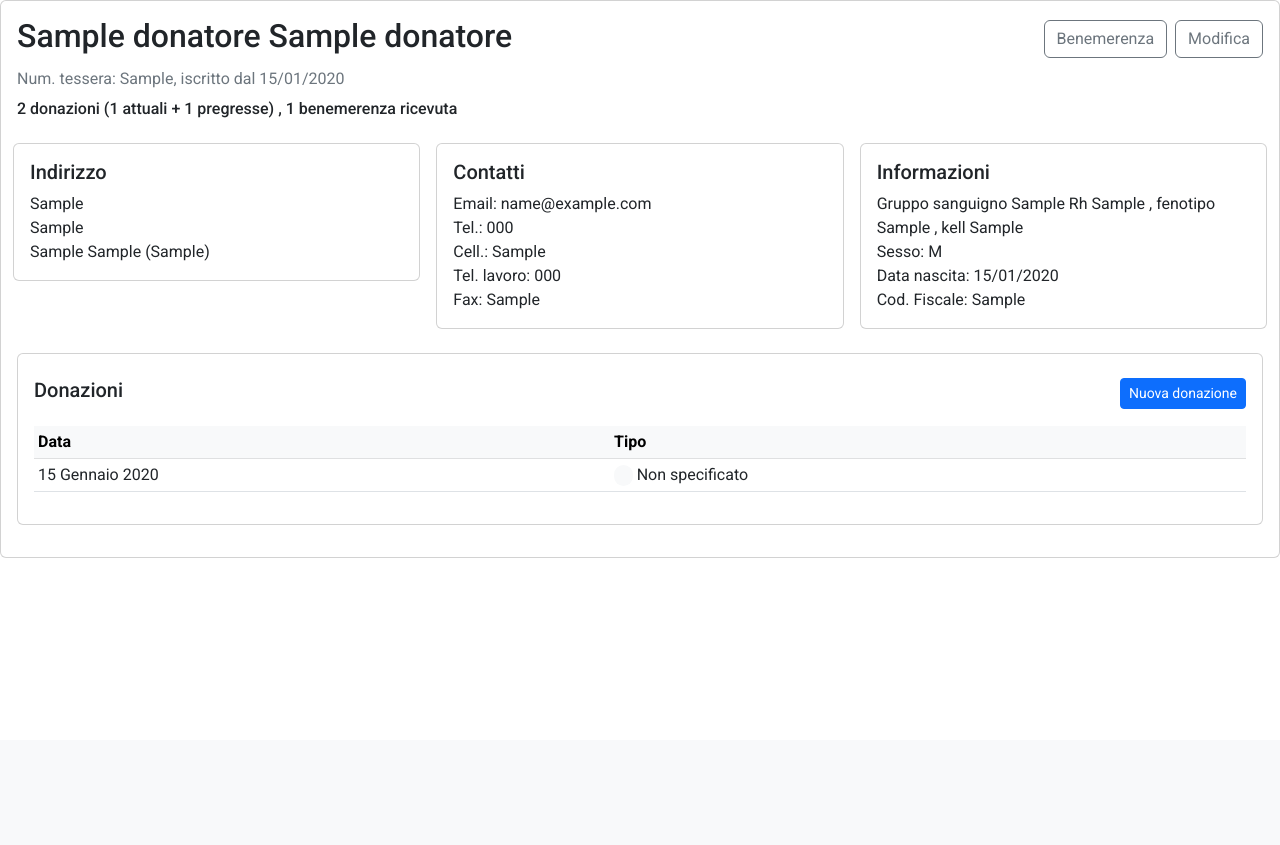
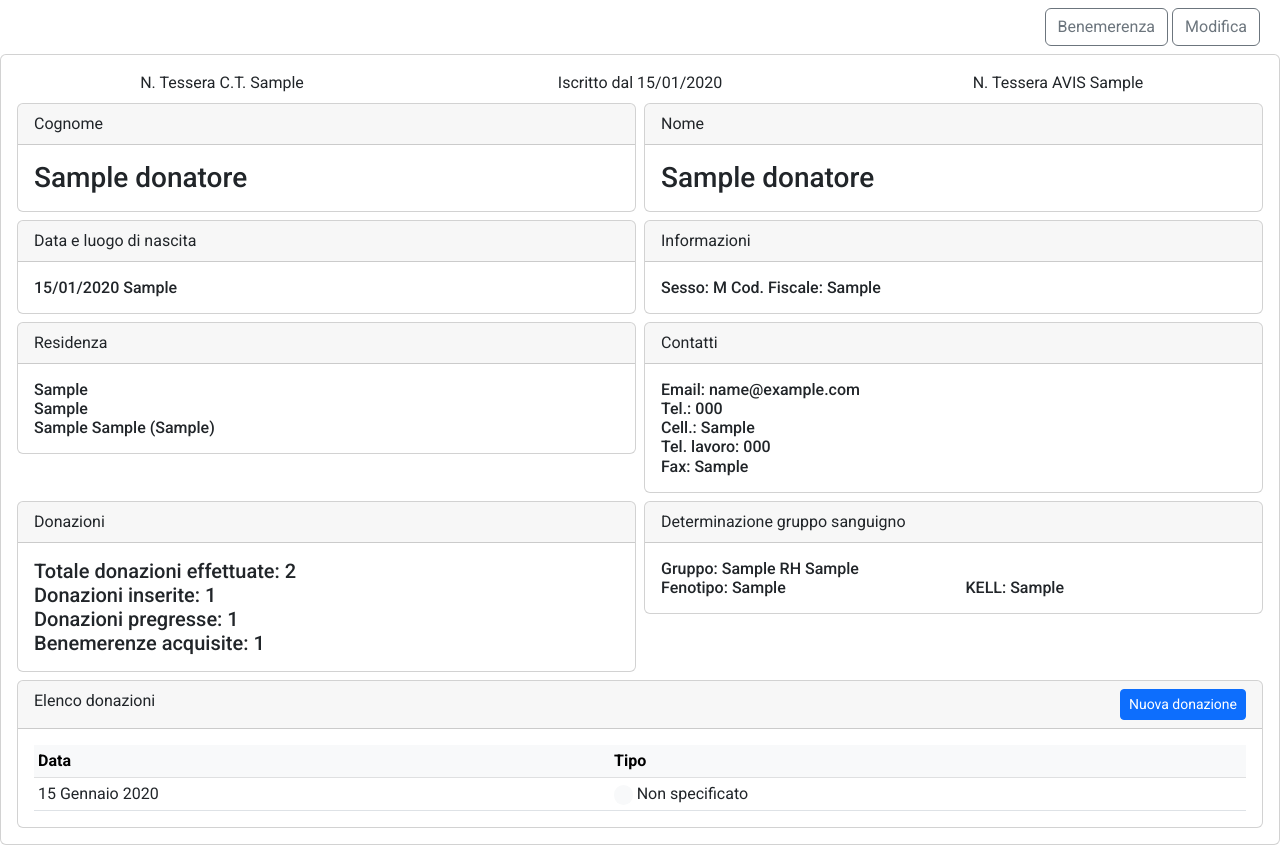
Before and after one commit to dennybiasiolli/gestione-donatori, a Django app: page /donatori/1/ in a window 1280 px wide. Shown: the part 60-905 px from the top of the page. Before the commit the page ends 618 px from the top, so only its background shows below. Run offline with Django 4.2, Linux system fonts and the light colour scheme; a user stored in the database is signed in; data comes from the database, SQL or seed files in the repository; tables that the repository leaves empty hold one stand-in row (values such as "Sample post").

Commit message:
adding luogo_nascita to Donatore model and improving templates

```diff
--- a/avis/models.py
+++ b/avis/models.py
@@ -105,6 +105,7 @@ class Donatore(models.Model):
     data_rilascio_tessera = models.DateField(null=True, blank=True)
     codice_fiscale = models.CharField(max_length=255, blank=True)
     data_nascita = models.DateField(null=True, blank=True)
+    luogo_nascita = models.CharField(max_length=255, blank=True)
     data_iscrizione = models.DateField(null=True, blank=True)
     gruppo_sanguigno = models.CharField(max_length=10, blank=True)
     rh = models.CharField(max_length=10, blank=True)
--- a/avis/templates/avis/donatore_detail.html
+++ b/avis/templates/avis/donatore_detail.html
@@ -2,16 +2,8 @@
 
 {% block content %}
 
-<div class="card">
-    <div class="card-body">
-        <h2 class="card-title">
-            <div class="row">
-                <div class="col-sm-9">
-                    <h2 class="card-title">
-                        {{ donatore.cognome }} {{ donatore.nome }}
-                    </h2>
-                </div>
-                <div class="col-sm-3 text-end d-print-none">
+<div class="row m-2">
+    <div class="col-12 text-end d-print-none">
         <a class="btn btn-outline-secondary" href="{% url 'donatori' %}?stampa=benemerenze&donatore_id={{ donatore.id }}" target="_blank">
             Benemerenza
         </a>
@@ -20,34 +12,86 @@
         </a>
     </div>
 </div>
-        </h2>
-        <div class="card-subtitle mb-2 text-muted">
-            Num. tessera: {{ donatore.num_tessera_avis }},
+
+<div class="card">
+    <div class="card-body">
+        <div class="row g-2">
+            <div class="col-4 text-center">
+                N. Tessera C.T. {{ donatore.num_tessera_ct }}
+            </div>
+            <div class="col-4 text-center">
                 {% if donatore.data_iscrizione and donatore.data_iscrizione.year > 1900 %}
-            iscritt{% if donatore.sesso.codice == 'M' %}o{% else %}a{% endif %} dal {{ donatore.data_iscrizione | date:'d/m/Y' }}
+                Iscritt{% if donatore.sesso.codice == 'M' %}o{% else %}a{% endif %} dal {{ donatore.data_iscrizione | date:'d/m/Y' }}
                 {% endif %}
                 <!-- {% if donatore.data_rilascio_tessera and donatore.data_rilascio_tessera.year > 1900 %}
                 (tessera rilasciata il {{ donatore.data_rilascio_tessera | date:'d/m/Y' }})
                 {% endif %} -->
             </div>
+            <div class="col-4 text-center">
+                N. Tessera AVIS {{ donatore.num_tessera_avis }}
+            </div>
+
+            <div class="col-6">
+                <div class="card">
+                    <div class="card-header">
+                        Cognome
+                    </div>
+                    <div class="card-body">
+                        <h3 class="card-text">
+                            {{ donatore.cognome }}
+                        </h3>
+                    </div>
+                </div>
+            </div>
+            <div class="col-6">
+                <div class="card">
+                    <div class="card-header">
+                        Nome
+                    </div>
+                    <div class="card-body">
+                        <h3 class="card-text">
+                            {{ donatore.nome }}
+                        </h3>
+                    </div>
+                </div>
+            </div>
+
+            <div class="col-6">
+                <div class="card">
+                    <div class="card-header">
+                        Data e luogo di nascita
+                    </div>
+                    <div class="card-body">
                         <h6 class="card-text">
-            {{ donatore.donazioni.all.count|add:donatore.donazioni_pregresse }} donazioni
-            {% if donatore.donazioni_pregresse > 0 %}
-            ({{ donatore.donazioni.all.count }} attuali + {{ donatore.donazioni_pregresse }} pregresse)
-            {% endif %}
-            {% if donatore.num_benemerenze > 0 %}
-            , {{ donatore.num_benemerenze }} benemerenz{% if donatore.num_benemerenze == 1 %}a{% else %}e{% endif %} ricevut{% if donatore.num_benemerenze == 1 %}a{% else %}e{% endif %}
+                            {{ donatore.data_nascita | date:'d/m/Y' }}
+                            {{ donatore.luogo_nascita }}
+                        </h6>
+                    </div>
+                </div>
+            </div>
+            <div class="col-6">
+                <div class="card">
+                    <div class="card-header">
+                        Informazioni
+                    </div>
+                    <div class="card-body">
+                        <h6 class="card-text">
+                            Sesso: {{ donatore.sesso.codice }}
+                            {% if donatore.codice_fiscale %}
+                            Cod. Fiscale: {{ donatore.codice_fiscale }}
                             {% endif %}
                         </h6>
-        <p class="card-text">
-            <div class="row">
-                <div class="col-6 col-md-4 my-2 px-2">
+                    </div>
+                </div>
+            </div>
+
+            <div class="col-6">
                 <div class="card">
+                    <div class="card-header">
+                        Residenza
+                    </div>
                     <div class="card-body">
-                            <h5 class="card-title">
-                                Indirizzo
-                            </h5>
-                            <p class="card-text">
+                        <h6 class="card-text">
                             {% if donatore.indirizzo %}
                             {{ donatore.indirizzo }}<br>
                             {% endif %}
@@ -59,17 +103,17 @@
                             {{ donatore.comune }}
                             {% if donatore.provincia %} ({{ donatore.provincia }}){% endif %}
                             {% endif %}
-                            </p>
+                        </h6>
                     </div>
                 </div>
             </div>
-                <div class="col-6 col-md-4 my-2 px-2">
+            <div class="col-6">
                 <div class="card">
+                    <div class="card-header">
+                        Contatti
+                    </div>
                     <div class="card-body">
-                            <h5 class="card-title">
-                                Contatti
-                            </h5>
-                            <p class="card-text">
+                        <h6 class="card-text">
                             {% if donatore.email %}
                             Email: {{ donatore.email }}<br>
                             {% endif %}
@@ -85,44 +129,60 @@
                             {% if donatore.fax %}
                             Fax: {{ donatore.fax }}<br>
                             {% endif %}
-                            </p>
+                        </h6>
                     </div>
                 </div>
             </div>
-                <div class="col-6 col-md-4 my-2 px-2">
+            <div class="col-6">
                 <div class="card">
+                    <div class="card-header">
+                        Donazioni
+                    </div>
                     <div class="card-body">
-                            <h5 class="card-title">
-                                Informazioni
+                        <h5 class="card-text">
+                            Totale donazioni effettuate: {{ donatore.donazioni.all.count|add:donatore.donazioni_pregresse }}
+                            {% if donatore.donazioni_pregresse > 0 %}
+                            <br>Donazioni inserite: {{ donatore.donazioni.all.count }}
+                            <br>Donazioni pregresse: {{ donatore.donazioni_pregresse }}
+                            {% endif %}
+                            <br>Benemerenze acquisite: {{ donatore.num_benemerenze }}
                         </h5>
-                            <p class="card-text">
-                                Gruppo sanguigno {{ donatore.gruppo_sanguigno }} Rh {{ donatore.rh }}
-                                {% if donatore.fenotipo %}, fenotipo {{ donatore.fenotipo }}{% endif %}
-                                {% if donatore.kell %}, kell {{ donatore.kell }}{% endif %}
-                                <br>
-                                Sesso: {{ donatore.sesso.codice }}
-                                {% if donatore.data_nascita %}
-                                <br>
-                                Data nascita: {{ donatore.data_nascita | date:'d/m/Y' }}
-                                {% endif %}
-                                {% if donatore.codice_fiscale %}
-                                <br>
-                                Cod. Fiscale: {{ donatore.codice_fiscale }}
-                                {% endif %}
-                            </p>
                     </div>
                 </div>
             </div>
+            <div class="col-6">
+                <div class="card">
+                    <div class="card-header">
+                        Determinazione gruppo sanguigno
                     </div>
-        </p>
+                    <div class="card-body">
+                        <h6 class="card-text">
+                            <div class="row">
+                                <div class="col-12">
+                                    Gruppo: {{ donatore.gruppo_sanguigno }}
+                                    RH {% if donatore.rh == '+' %}POSITIVO{% elif donatore.rh == '-' %}NEGATIVO{% else %}{{ donatore.rh }}{% endif %}
+                                </div>
+                            </div>
+                            <div class="row">
+                                <div class="col-6">
+                                    Fenotipo: {{ donatore.fenotipo }}
+                                </div>
+                                <div class="col-6">
+                                    KELL: {{ donatore.kell }}
+                                </div>
+                            </div>
+                        </h6>
+                    </div>
+                </div>
+            </div>
+
             {% if donatore.donazioni.all.count > 0 %}
-        <p class="card-text">
+            <div class="col-12">
                 <div class="card">
-                <div class="card-body">
-                    <p class="card-title">
+                    <div class="card-header">
                         <div class="row">
                             <div class="col-sm-9">
-                                <h5>Donazioni</h5>
+                                Elenco donazioni
                             </div>
                             <div class="col-sm-3 text-end d-print-none">
                                 <a class="btn btn-primary btn-sm" href="{% url 'donazione-create' donatore.id %}">
@@ -130,8 +190,9 @@
                                 </a>
                             </div>
                         </div>
-                    </p>
-                    <p class="card-text">
+                    </div>
+                    <div class="card-body">
+                        <div class="card-text">
                             <table class="table table-sm mb-0">
                                 <thead class="table-light">
                                     <tr>
@@ -153,11 +214,12 @@
                                     {% endfor %}
                                 </tbody>
                             </table>
-                    </p>
                         </div>
                     </div>
-        </p>
+                </div>
+            </div>
             {% endif %}
+        </div>
     </div>
 </div>
 
--- a/avis/views.py
+++ b/avis/views.py
@@ -143,6 +143,7 @@ class DonatoreListView(ListView):
         if ricerca:
             qs = qs.filter(
                 Q(num_tessera_avis__icontains=ricerca)
+                | Q(num_tessera_ct__icontains=ricerca)
                 | Q(cognome__icontains=ricerca)
                 | Q(nome__icontains=ricerca)
             )
```
Also changed, not shown: avis/templates/avis/donatore_list.html (+13 -13 lines), avis/migrations/0010_donatore_luogo_nascita.py (added). Lines whose indentation alone changed are shown as unchanged.
